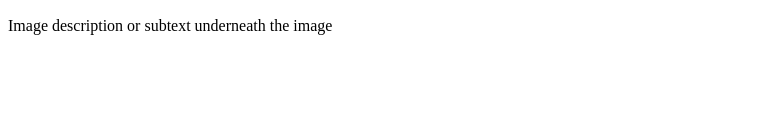
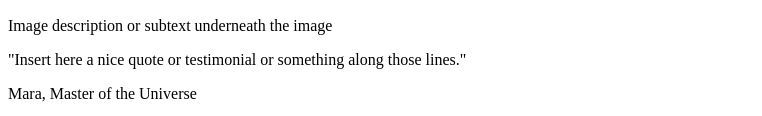
Before and after one commit to mariafi/landingpage-topproject, a plain HTML site: page index.html in a window 1280 px wide. Shown: the part 921-1037 px from the top of the page, without its empty margins (0-762 px from the left). Before the commit the page ends 972 px from the top, so only its background shows below. Drawn offline with Linux system fonts and the light colour scheme.

Commit message:
Add section three quote contents

```diff
--- a/index.html
+++ b/index.html
@@ -48,9 +48,12 @@
         </div>
 
     </div>
+
     <div class="section three">
+        <p class="quote">"Insert here a nice quote or testimonial or something along those lines."</p>
+        <p class="author">Mara, Master of the Universe</p>
+    </div>
 
-    </div>
     <div class="section four">
 
     </div>
```
